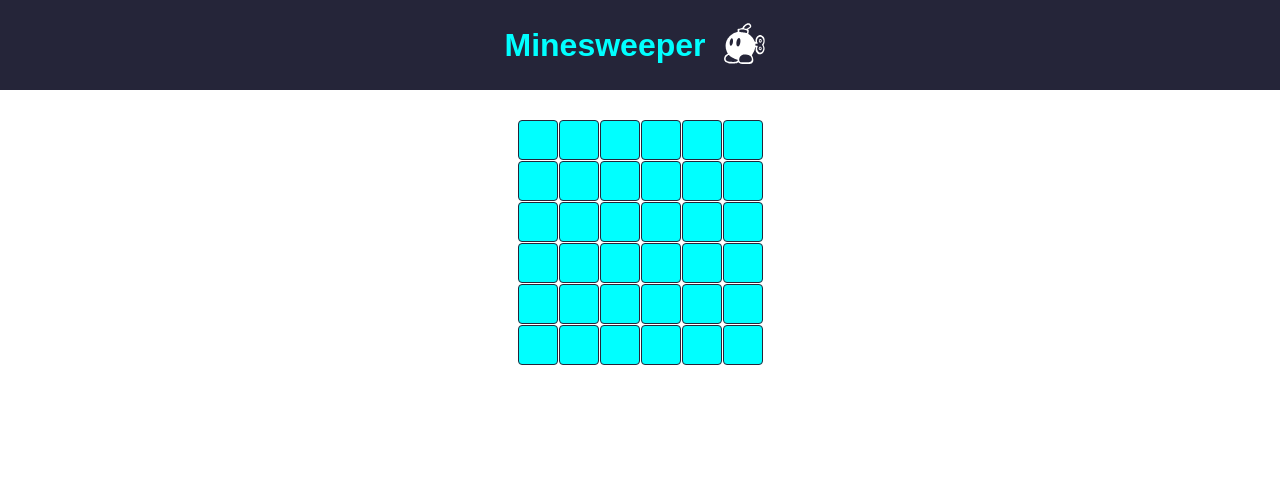
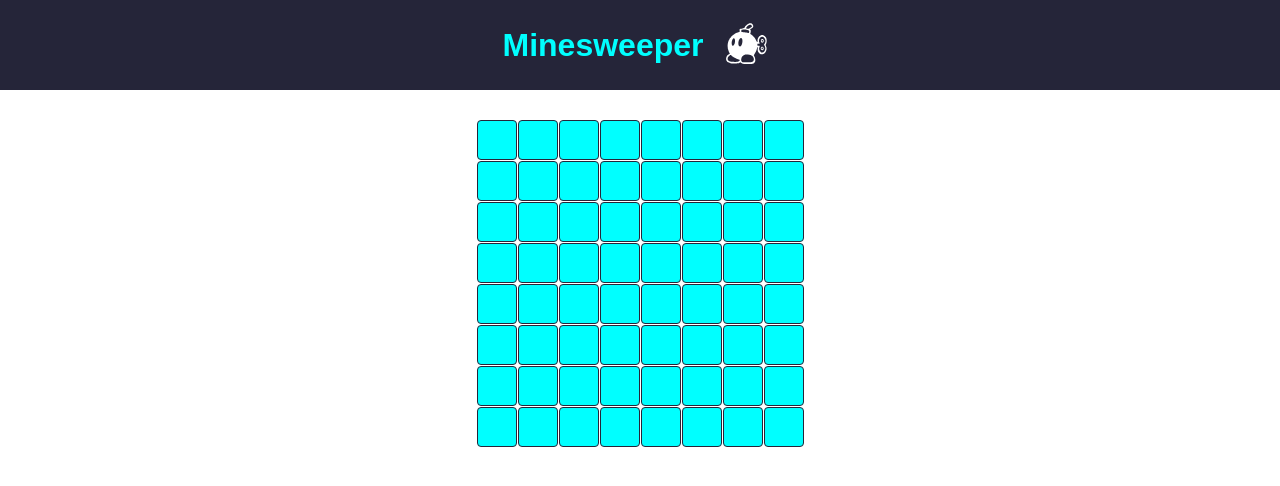
Before and after one commit to IsaSaete/Minesweeper, a website with bundled scripts: page public/index.html in a window 1280 px wide. Built offline with nearby package versions, Linux system fonts and the light colour scheme; a web font is replaced by a local one.

Commit message:
Add pseudo-class :hover to the cell class selector

```diff
--- a/public/styles.css
+++ b/public/styles.css
@@ -1,7 +1,7 @@
 :root {
   --main-color: #252539;
   --second-color: #0ff;
-  --size: 6;
+  --size: 8;
   --width-cell: 40px;
   --heigth-cell: 40px;
 }
@@ -22,7 +22,7 @@ body {
   align-items: center;
   padding: 15px;
   background-color: var(--main-color);
-  gap: 10px;
+  gap: 14px;
 }
 
 .title-game {
@@ -62,6 +62,11 @@ body {
   padding: 0;
   display: flex;
   justify-content: center;
+  cursor: pointer;
+}
+
+.cell:hover {
+  background-color: rgb(9, 209, 209);
 }
 
 .mario-mine {
--- a/src/index.ts
+++ b/src/index.ts
@@ -2,7 +2,7 @@ import { createBoard } from "./gameBoard/board/factory/createBoard.js";
 import { getRandomPositionMines } from "./gameBoard/mines/getPositionMines.js";
 import { renderBoard } from "./gameBoard/board/ui/renderBoard.js";
 
-const gameBoard = createBoard(6);
+const gameBoard = createBoard(8);
 const radonmMinesBoard = getRandomPositionMines(gameBoard);
 
 renderBoard(radonmMinesBoard);
```
